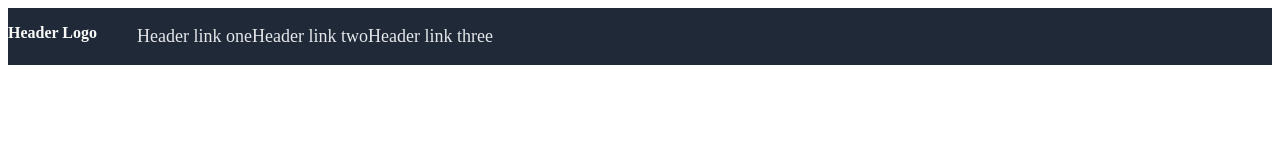
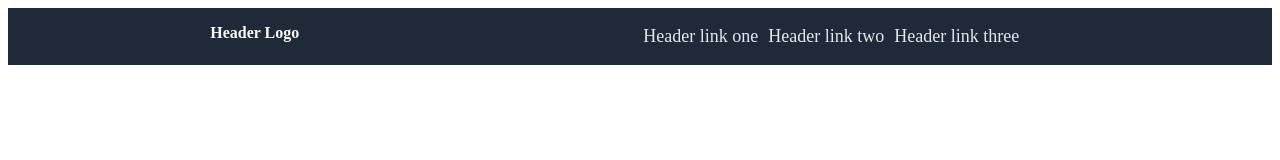
Before and after one commit to bay32ft/Landing, a plain HTML site: page index.html in a window 1280 px wide. Drawn offline with Linux system fonts and the light colour scheme.

Commit message:
betetrversion

```diff
--- a/styles.css
+++ b/styles.css
@@ -12,12 +12,21 @@ a{
 }
 .navbar{
     display: flex;
+    justify-content: space-between;
+    width: 80%;
 }
 .headerlinks{
     font-size: 18px;
     color: #e5e7eb;
     display: flex;
     list-style-type: none;
+    gap: 10px;
 }
-.navbarleft,{
+.navbarleft{
+    display: flex;
+    margin-left: 20%;
 }
+.narvbarright{
+    display: flex;
+    margin-right: 20%;
+}
```
